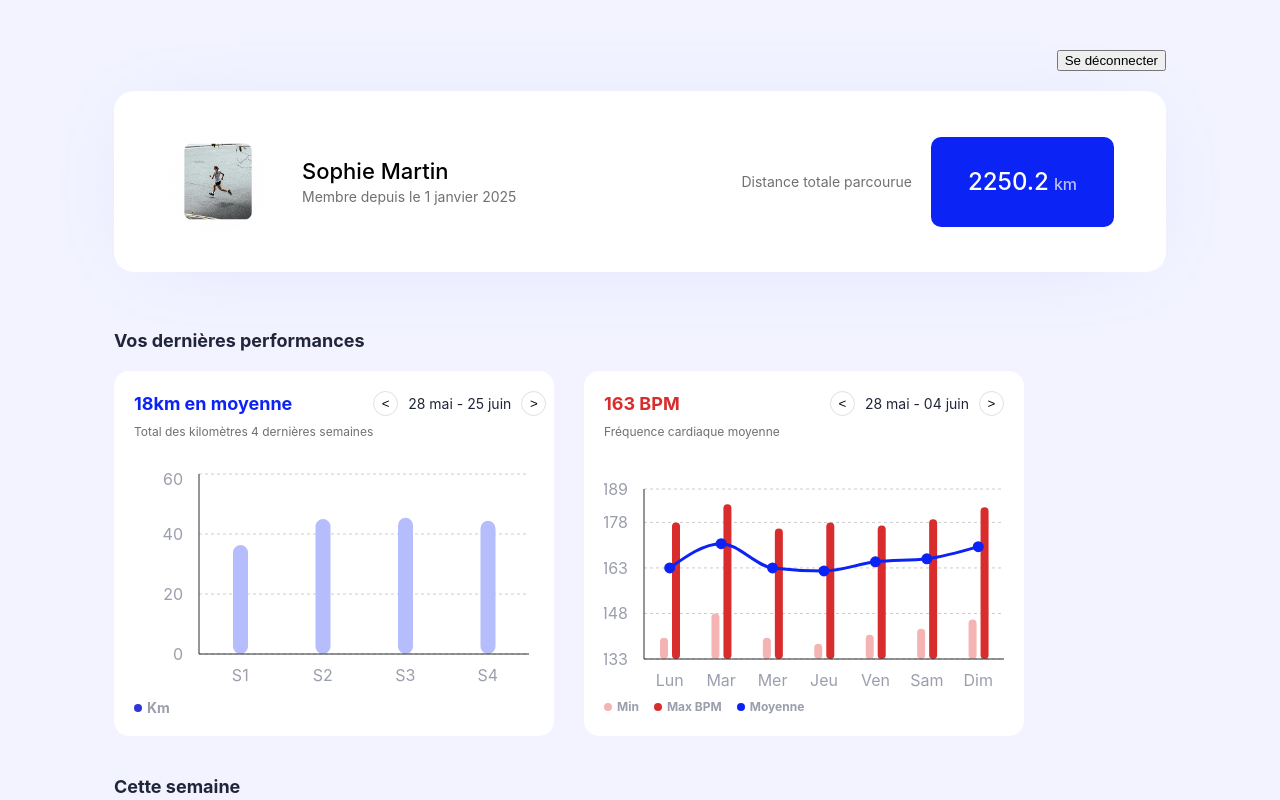
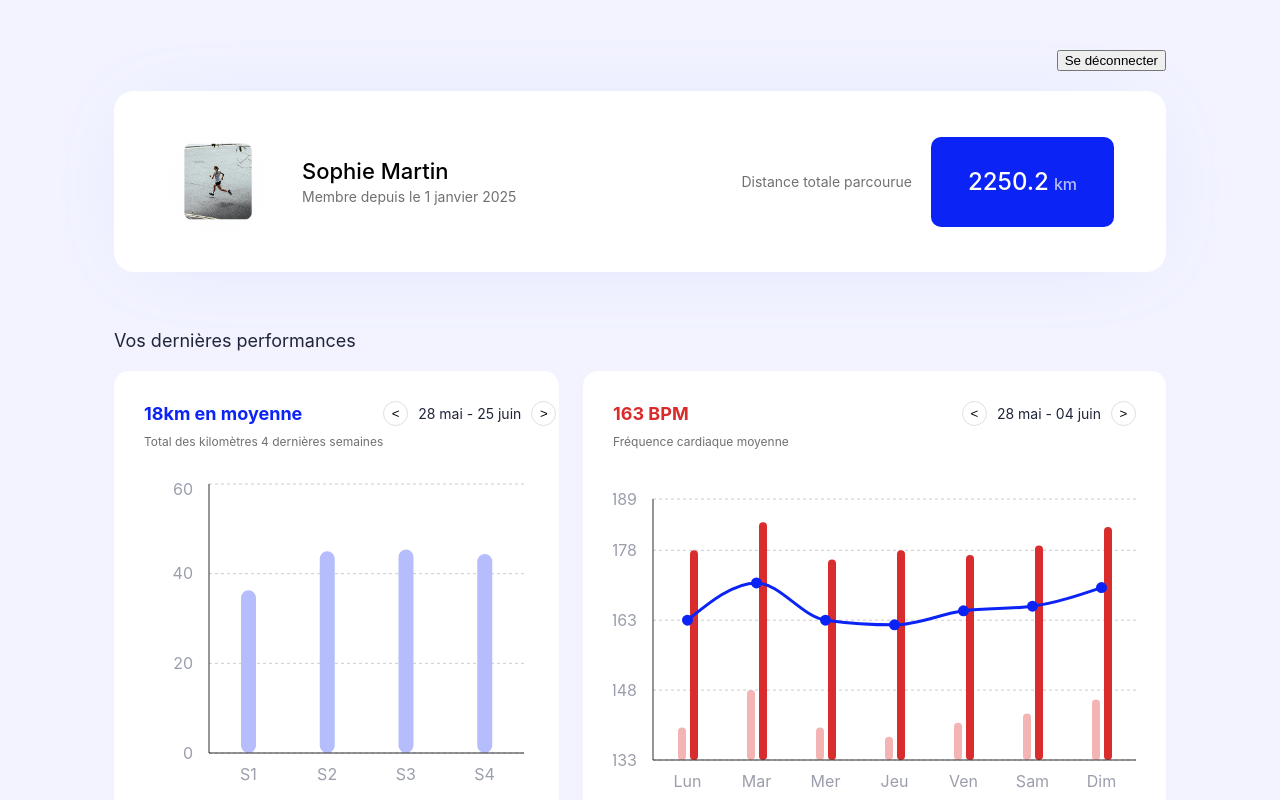
Before and after one commit to StellaElian/sportsee-front, a React (Create React App) app: page /login in a window 1280 px wide. Both pictures are taken after a click on the button "Se connecter". Shown: the top 800 px of the page. Built offline with nearby package versions, Linux system fonts and the light colour scheme.

Commit message:
Modifications  taille des graphiques

```diff
--- a/src/components/DistanceChart.jsx
+++ b/src/components/DistanceChart.jsx
@@ -45,8 +45,8 @@ export default function DistanceChart({ data }) {
   ];
 
   return (
-    // on affiche juste pour le moment: la boîte blanche et le titre
-    <div style={{ backgroundColor: '#FFFFFF', padding: '20px', borderRadius: '15px', width: '400px' }}>
+    // On met la largeur à 445px, la hauteur à 484px et on utilise display flex !
+    <div style={{ backgroundColor: '#FFFFFF', padding: '30px', borderRadius: '15px', width: '445px', height: '484px', boxSizing: 'border-box', display: 'flex', flexDirection: 'column' }}>
 
       {/* --- L'EN-TÊTE AVEC LE BOUTON DES DATES --- */}
       <div style={{ display: 'flex', justifyContent: 'space-between', alignItems: 'flex-start', marginBottom: '30px', width: '100%' }}>
@@ -69,7 +69,8 @@ export default function DistanceChart({ data }) {
       </div>
 
       {/* --- LE GRAPHIQUE --- */}
-      <div style={{ height: '220px', width: '100%' }}>
+      {/* J'utilise flex: 1 pour que le graphique s'étire bien dans la hauteur */}
+      <div style={{ flex: 1, width: '100%', marginBottom: '20px' }}>
         <ResponsiveContainer width="100%" height="100%">
           <BarChart data={formattedData}>
 
@@ -95,8 +96,8 @@ export default function DistanceChart({ data }) {
       </div>
 
       {/* --- LA PETITE LÉGENDE "Km" EN BAS --- */}
-      <div style={{ display: 'flex', alignItems: 'center', gap: '5px', marginTop: '10px' }}>
-        <div style={{ width: '8px', height: '8px', borderRadius: '50%', backgroundColor: '#3135D8' }}></div>
+      <div style={{ display: 'flex', alignItems: 'center', gap: '5px', marginTop: 'auto' }}>
+        <div style={{ width: '8px', height: '8px', borderRadius: '50%', backgroundColor: '#0B23F4' }}></div>
         <span style={{ color: '#9B9EAC', fontSize: '14px', fontWeight: 'bold' }}>Km</span>
       </div>
 
--- a/src/components/HeartRateChart.jsx
+++ b/src/components/HeartRateChart.jsx
@@ -32,7 +32,8 @@ export default function HeartRateChart({ data }) {
   });
 
   return (
-    <div style={{ backgroundColor: '#FFFFFF', padding: '20px', borderRadius: '15px', width: '400px' }}>
+    // AJOUT DE FLEXBOX ICI POUR GERER LA HAUTEUR DE 484px
+    <div style={{ backgroundColor: '#FFFFFF', padding: '30px', borderRadius: '15px', width: '583px', boxSizing: 'border-box', height: '484px', display: 'flex', flexDirection: 'column' }}>
 
       {/* --- 2. L'EN-TÊTE (Alignement strict comme le précédent) --- */}
       <div style={{ display: 'flex', justifyContent: 'space-between', alignItems: 'flex-start', marginBottom: '30px', width: '100%' }}>
@@ -49,7 +50,8 @@ export default function HeartRateChart({ data }) {
       </div>
 
       {/* --- 3. LE GRAPHIQUE COMPOSÉ --- */}
-      <div style={{ height: '220px', width: '100%' }}>
+      {/* REMPLACEMENT DE HEIGHT 220px PAR FLEX 1 POUR QU'IL REMPLISSE L'ESPACE */}
+      <div style={{ flex: 1, width: '100%', marginBottom: '20px' }}>
         <ResponsiveContainer width="100%" height="100%">
           <ComposedChart data={formattedData} margin={{ top: 20, right: 0, left: -20, bottom: 0 }}>
 
@@ -73,8 +75,8 @@ export default function HeartRateChart({ data }) {
         </ResponsiveContainer>
       </div>
 
-      {/* --- 4. LA LÉGENDE CORRIGÉE --- */}
-      <div style={{ display: 'flex', alignItems: 'center', gap: '15px', marginTop: '10px', fontSize: '12px', color: '#9B9EAC', fontWeight: 'bold' }}>
+      {/* --- 4. LA LÉGENDE --- */}
+      <div style={{ display: 'flex', alignItems: 'center', gap: '15px', marginTop: 'auto', fontSize: '12px', color: '#9B9EAC', fontWeight: 'medium' }}>
         <div style={{ display: 'flex', alignItems: 'center', gap: '5px' }}>
           <div style={{ width: '8px', height: '8px', borderRadius: '50%', backgroundColor: '#F4B4B4' }}></div> Min
         </div>
--- a/src/pages/Dashboard.jsx
+++ b/src/pages/Dashboard.jsx
@@ -31,10 +31,10 @@ export default function Dashboard() {
             {/* 3. ON ENGLOBE Tles GRAPHIQUES DANS UNE BOÎTE DE 1052px POUR ALIGNER AVEC LA CARTE */}
             <div style={{ width: '1052px' }}>
 
-                <p style={{ fontSize: '18px', color: '#20253A', fontWeight: 'bold', marginBottom: '20px' }}>Vos dernières performances</p>
+                <p style={{ fontSize: '18px', color: '#20253A', fontWeight: 'medium', marginBottom: '20px' }}>Vos dernières performances</p>
 
                 {/* --- GRAPHIQUE 163 BPM ET DISTANCE --- */}
-                <div style={{ display: 'flex', gap: '30px', flexWrap: 'wrap', marginBottom: '40px' }}>
+                <div style={{ display: 'flex', gap: '24px', flexWrap: 'wrap', marginBottom: '40px' }}>
                     <DistanceChart data={userData.runningData} />
                     <HeartRateChart data={userData.runningData} />
                 </div>
```
